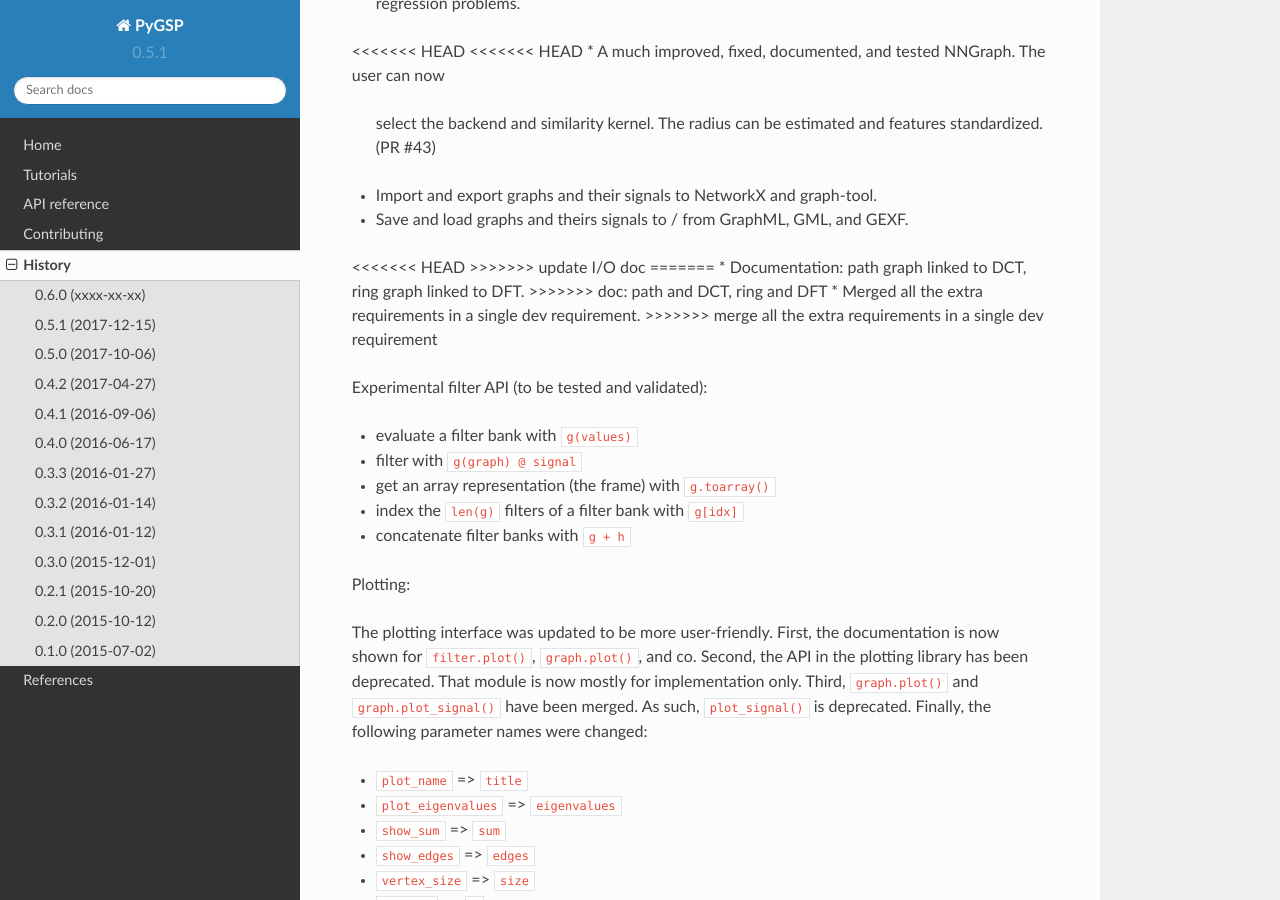
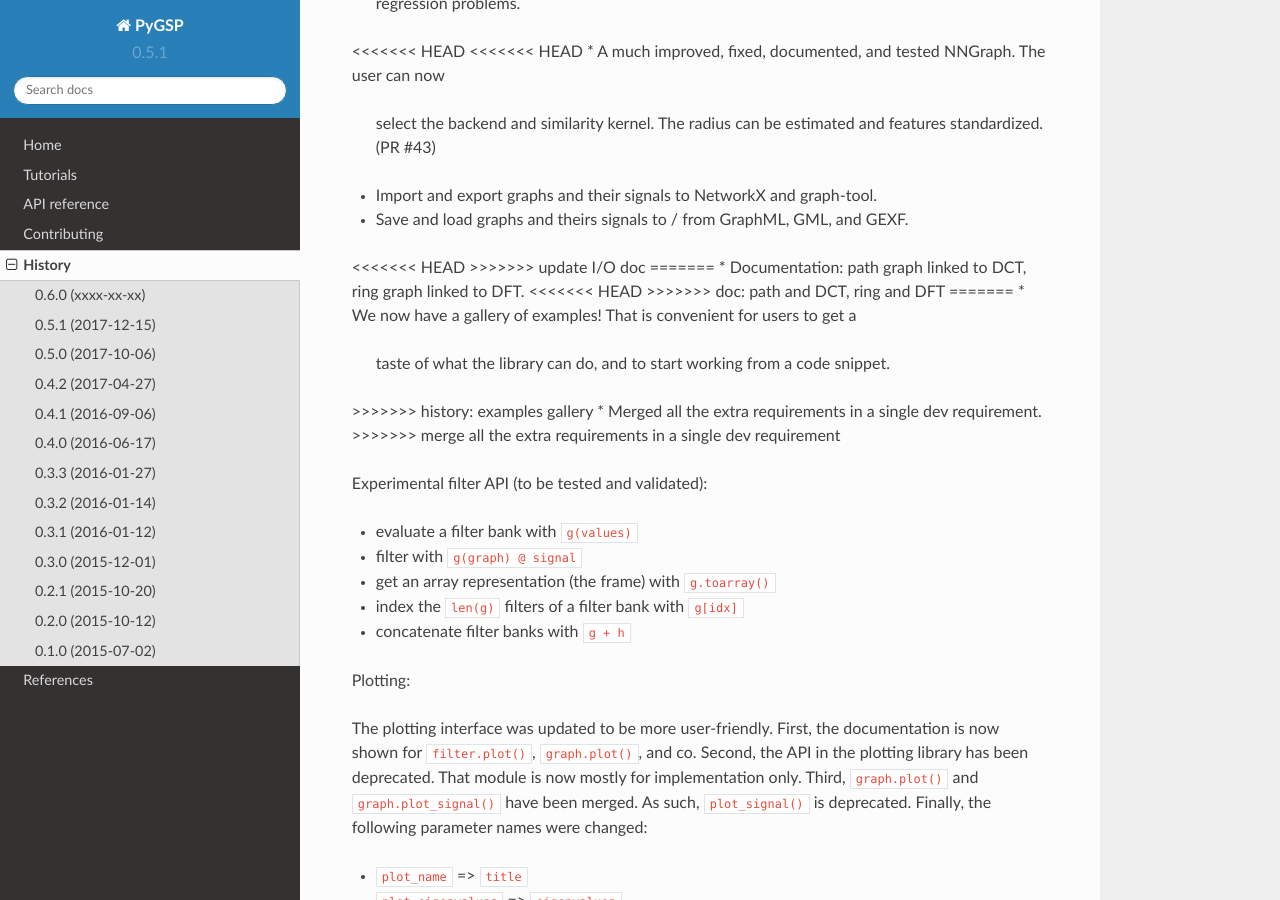
Before and after one commit to epfl-lts2/pygsp, a Sphinx documentation site: the page built from doc/history.rst, in a window 1280 px wide and 900 px high, scrolled down 636 px. Built offline with Sphinx 7.4.7 and the Read the Docs theme 2.0.0, drawn with Linux system fonts in a browser that asks for light colours; pages that are not in the unit, such as notebooks, are missing from menus; the version number is read from the project's files by our own code.

Commit message:
history: examples gallery

```diff
--- a/doc/history.rst
+++ b/doc/history.rst
@@ -37,7 +37,12 @@
 >>>>>>> update I/O doc
 =======
 * Documentation: path graph linked to DCT, ring graph linked to DFT.
+<<<<<<< HEAD
 >>>>>>> doc: path and DCT, ring and DFT
+=======
+* We now have a gallery of examples! That is convenient for users to get a
+  taste of what the library can do, and to start working from a code snippet.
+>>>>>>> history: examples gallery
 * Merged all the extra requirements in a single dev requirement.
 >>>>>>> merge all the extra requirements in a single dev requirement
 
```
